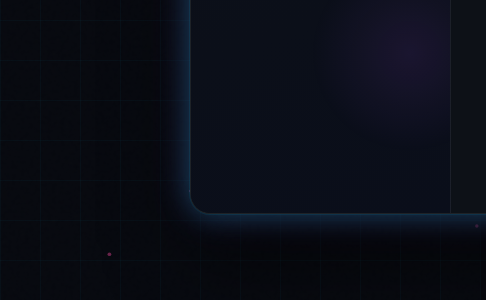
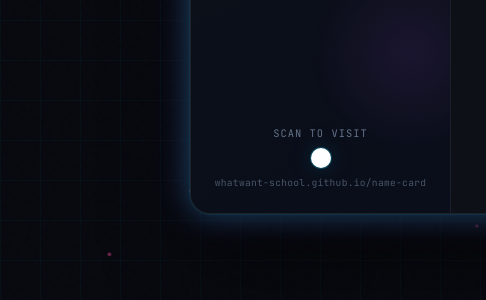
Before and after one commit to whatwant-school/name-card, a plain HTML site: page index.html in a window 1280 px wide. Shown: the part 500-800 px from the top of the page, 0-486 px from the left. Drawn offline with Linux system fonts and the light colour scheme.

Commit message:
feat: 좌측 패널에 QR 코드 추가
명함 URL(whatwant-school.github.io/name-card)로 이동하는
QR 코드를 터미널 하단에 배치합니다.

- qrcodejs CDN으로 브라우저에서 직접 생성 (별도 파일 불필요)
- 흰색 패딩 프레임 + 시안/퍼플 글로우 테두리 스타일링
- 호버 시 확대 + 글로우 강화 인터랙션
- 모바일(680px 이하)에서는 레이아웃 보호를 위해 숨김 처리

Made-with: Cursor

```diff
--- a/index.html
+++ b/index.html
@@ -41,6 +41,16 @@
             </div>
             <div class="terminal__body" id="terminalBody"></div>
           </div>
+        </div>
+
+        <div class="qr-wrap">
+          <div class="qr-label">Scan to visit</div>
+          <a href="https://whatwant-school.github.io/name-card/" target="_blank" rel="noopener" class="qr-link">
+            <div class="qr-frame">
+              <div id="qrcode"></div>
+            </div>
+          </a>
+          <div class="qr-url">whatwant-school.github.io/name-card</div>
         </div>
       </div>
 
@@ -143,6 +153,7 @@
     </div>
   </main>
 
+  <script src="https://cdn.jsdelivr.net/npm/qrcodejs@1.0.0/qrcode.min.js"></script>
   <script src="script.js"></script>
 </body>
 </html>
--- a/script.js
+++ b/script.js
@@ -249,6 +249,23 @@ document.querySelectorAll('.skill').forEach(skill => {
 });
 
 /* ─────────────────────────────────────
+   QR Code
+───────────────────────────────────── */
+(function initQR() {
+  const el = document.getElementById('qrcode');
+  if (!el || typeof QRCode === 'undefined') return;
+
+  new QRCode(el, {
+    text:         'https://whatwant-school.github.io/name-card/',
+    width:        120,
+    height:       120,
+    colorDark:    '#0d1117',
+    colorLight:   '#ffffff',
+    correctLevel: QRCode.CorrectLevel.M,
+  });
+})();
+
+/* ─────────────────────────────────────
    Glitch flash on name (occasional)
 ───────────────────────────────────── */
 (function initGlitch() {
--- a/style.css
+++ b/style.css
@@ -245,6 +245,64 @@ body {
   50%       { opacity: 0; }
 }
 
+/* QR Code */
+.qr-wrap {
+  width: 100%;
+  display: flex;
+  flex-direction: column;
+  align-items: center;
+  gap: 8px;
+  padding: 16px 0 24px;
+  position: relative; z-index: 1;
+}
+
+.qr-label {
+  font-family: var(--mono);
+  font-size: .65rem;
+  letter-spacing: .1em;
+  text-transform: uppercase;
+  color: var(--text-muted);
+}
+
+.qr-link {
+  display: block;
+  text-decoration: none;
+}
+
+.qr-frame {
+  padding: 10px;
+  background: #fff;
+  border-radius: 12px;
+  box-shadow:
+    0 0 0 1px rgba(0,212,255,.25),
+    0 0 20px rgba(0,212,255,.15),
+    0 0 40px rgba(168,85,247,.1);
+  transition: box-shadow .3s, transform .25s;
+}
+
+.qr-link:hover .qr-frame {
+  transform: scale(1.04);
+  box-shadow:
+    0 0 0 2px rgba(0,212,255,.5),
+    0 0 30px rgba(0,212,255,.3),
+    0 0 60px rgba(168,85,247,.2);
+}
+
+.qr-frame canvas,
+.qr-frame img {
+  display: block;
+  border-radius: 4px;
+}
+
+.qr-url {
+  font-family: var(--mono);
+  font-size: .6rem;
+  color: var(--text-muted);
+  letter-spacing: .03em;
+  text-align: center;
+  opacity: .7;
+}
+
 /* ─────────────────────────────────────────
    Right Panel
 ───────────────────────────────────────── */
@@ -485,6 +543,7 @@ body {
 
   .terminal-wrap { margin-top: 0; flex: 1; padding: 12px 0 16px; }
   .avatar-wrap { margin-bottom: 0; flex-shrink: 0; }
+  .qr-wrap { display: none; }
 
   .card__right { padding: 28px 24px 24px; }
 
```
